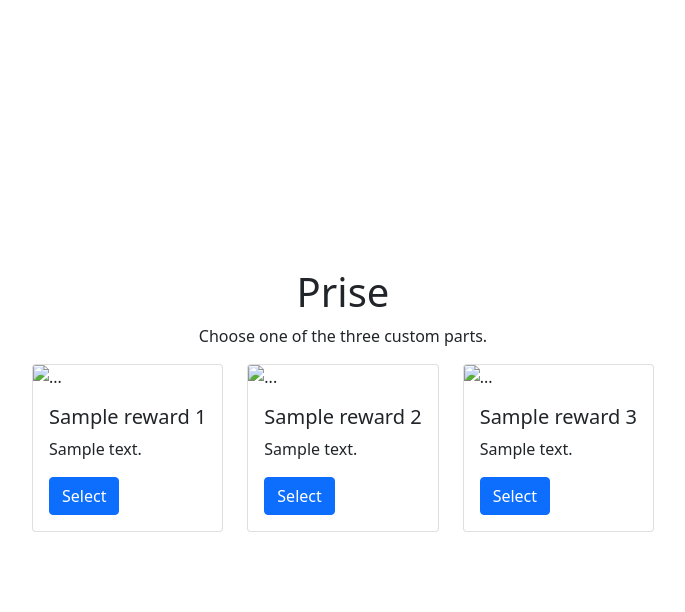
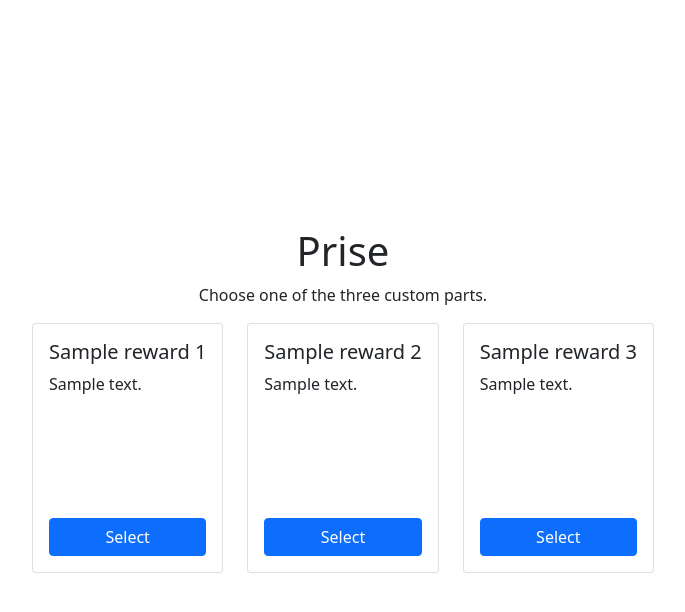
Before and after one commit to kirk3110/hackathon2024, a Flask app: template templates/reward.html in a window 1280 px wide. Shown: the top 612 px of the page, without its empty margins (297-982 px from the left). Run offline with Flask 3, Linux system fonts and the light colour scheme; the template is opened without the code that fills it: most values are stand-ins (such as "Sample title", 1, 10 or a date in 2020); some libraries are stand-ins or nearby versions.

Commit message:
カード画像を消した

```diff
--- a/templates/reward.html
+++ b/templates/reward.html
@@ -14,6 +14,10 @@
       flex-direction: column;
       justify-content: center;
       align-items: center;
+    }
+    .card {
+      min-width: 150px;
+      min-height: 250px;
     }
     .card-body.rare {
       background: linear-gradient(45deg, #ffcc00, #ffcc00 25%, #ffffff 50%, #ffcc00 75%, #ffcc00);
@@ -37,34 +41,31 @@
   <div class="row">
     <div class="col-4">
       <div class="card reward" id="reward_1">
-        <img src="https://via.placeholder.com/150" class="card-img-top" alt="...">
-        <div class="card-body {% if reward_1.rarity == 'rare' %}rare{% endif %}">
+        <div class="card-body d-flex flex-column {% if reward_1.rarity == 'rare' %}rare{% endif %}">
           <input type="hidden" id="reward_1_id" value="{{ reward_1_id }}">
           <h5 class="card-title">{{ reward_1.title }}</h5>
           <p class="card-text">{{ reward_1.text }}</p>
-          <a href="/map" class="btn btn-primary">Select</a>
+          <a href="/map" class="btn btn-primary mt-auto">Select</a>
         </div>
       </div>
     </div>
     <div class="col-4">
       <div class="card reward" id="reward_2">
-        <img src="https://via.placeholder.com/150" class="card-img-top" alt="...">
-        <div class="card-body {% if reward_2.rarity == 'rare' %}rare{% endif %}">
+        <div class="card-body d-flex flex-column {% if reward_2.rarity == 'rare' %}rare{% endif %}">
           <input type="hidden" id="reward_2_id" value="{{ reward_2_id }}">
           <h5 class="card-title">{{ reward_2.title }}</h5>
           <p class="card-text">{{ reward_2.text }}</p>
-          <a href="/map" class="btn btn-primary">Select</a>
+          <a href="/map" class="btn btn-primary mt-auto">Select</a>
         </div>
       </div>
     </div>
     <div class="col-4">
       <div class="card reward" id="reward_3">
-        <img src="https://via.placeholder.com/150" class="card-img-top" alt="...">
-        <div class="card-body {% if reward_3.rarity == 'rare' %}rare{% endif %}">
+        <div class="card-body d-flex flex-column {% if reward_3.rarity == 'rare' %}rare{% endif %}">
           <input type="hidden" id="reward_3_id" value="{{ reward_3_id }}">
           <h5 class="card-title">{{ reward_3.title }}</h5>
           <p class="card-text">{{ reward_3.text }}</p>
-          <a href="/map" class="btn btn-primary">Select</a>
+          <a href="/map" class="btn btn-primary mt-auto">Select</a>
         </div>
       </div>
     </div>
```
